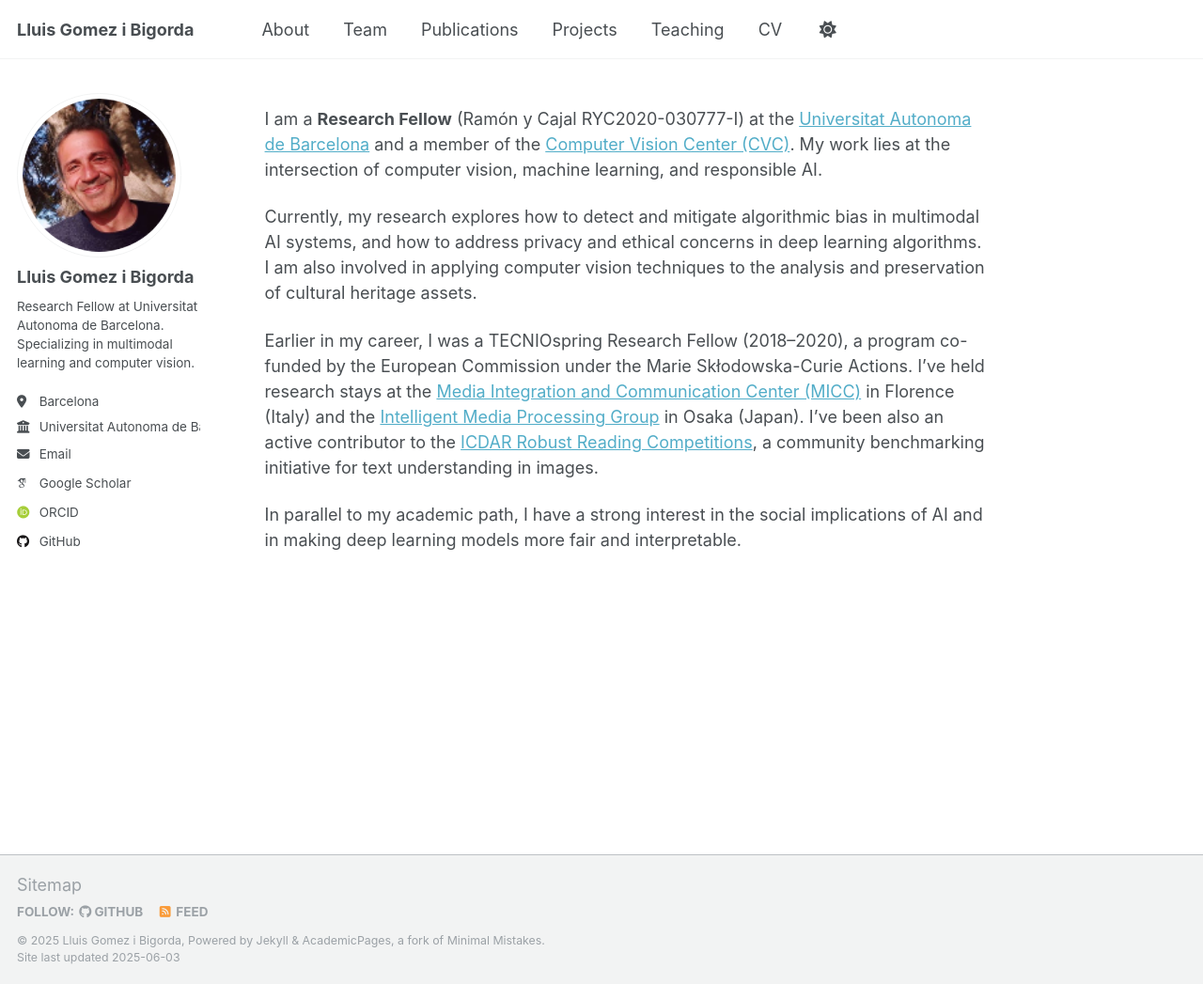
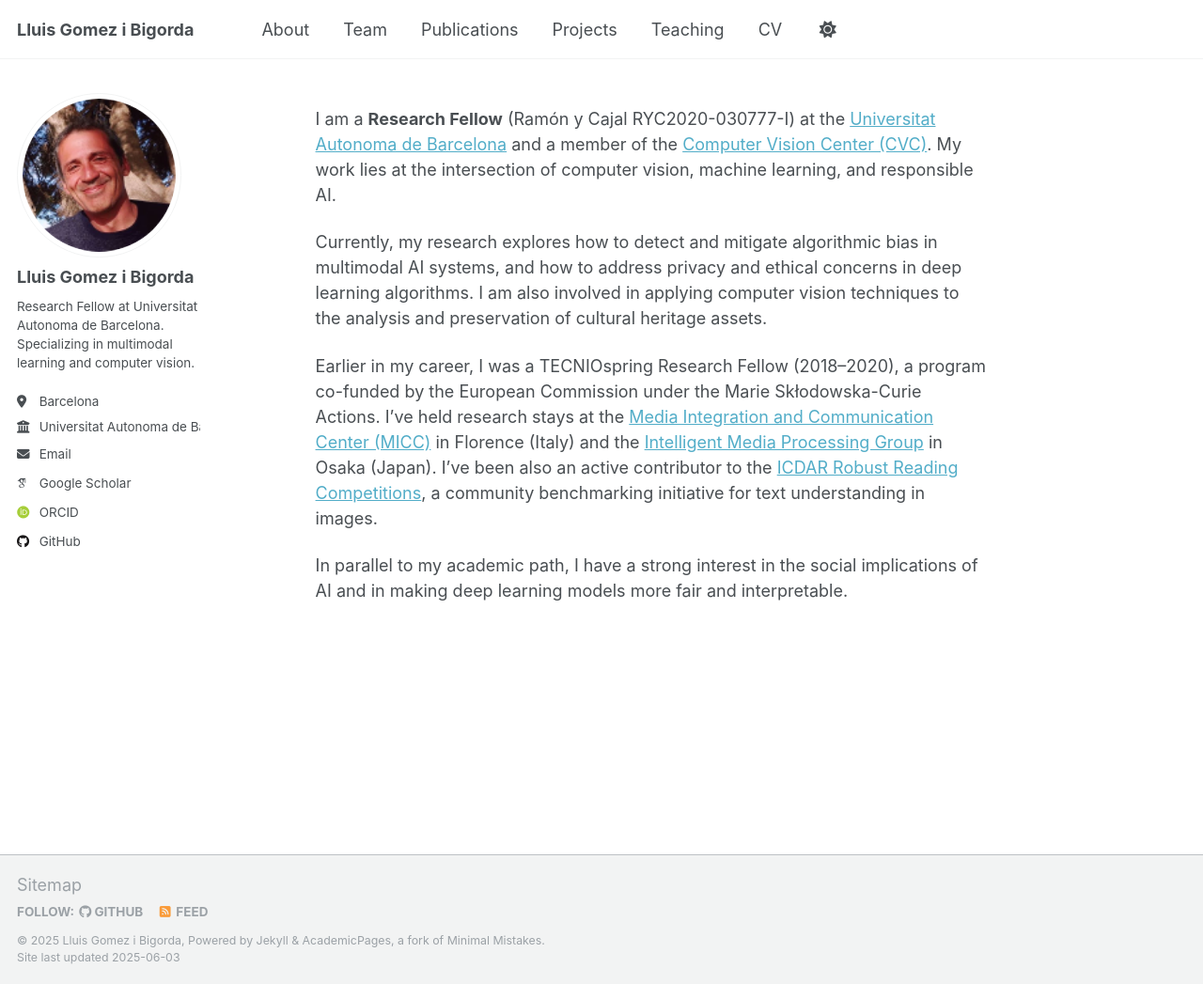
Before and after one commit to lluisgomez/lluisgomez.github.io, a Jekyll site: the page built from _pages/about.md, in a window 1280 px wide and 1047 px high. Shown: the whole window at 94% size. Built offline with Jekyll 4.4.1, drawn with Linux system fonts in a browser that asks for light colours; some web fonts are replaced.

Commit message:
Update _page.scss

```diff
--- a/_sass/layout/_page.scss
+++ b/_sass/layout/_page.scss
@@ -50,6 +50,7 @@
 }
 
 .page__content {
+   padding-left: 3rem;
 
   h2 {
     padding-bottom: 0.5em;
```
